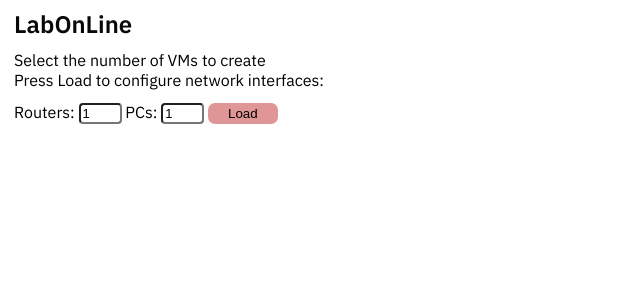
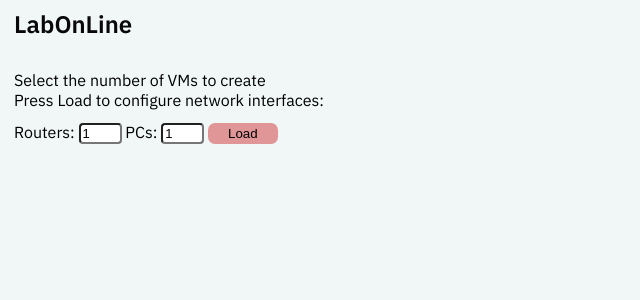
Before and after one commit to GeorgePr/labonline, a Flask app: page / in a window 1280 px wide. Shown: the top 300 px of the page, without its empty margins (0-640 px from the left). Run offline with Flask 2, Linux system fonts and the light colour scheme; some libraries are stand-ins or nearby versions.

Commit message:
[Frontend] Impoved algorithm which determines if a connection exists. Moved connection line CSS from inline to main.css. Optimized page layout (buttons, etc.)

```diff
--- a/static/css/main.css
+++ b/static/css/main.css
@@ -1,4 +1,5 @@
 body {
+	background-color: #f1f6f7;
 	margin-left: 14px;
 	font-family: "IBM Plex Sans", sans-serif;
 }
@@ -47,6 +48,10 @@ div[id^='circle'] {
 	border-radius: 13px;
 	display: inline-block;
 	box-shadow: 0 0 1px 0.5px #9b9b9b;
+}
+
+#createnew {
+	padding-top: 20px;
 }
 
 #load, #load_interface, #resetPosition, #removeAll, #dhcp {
@@ -183,3 +188,13 @@ div[id^='circle'] {
 	color: #4e4e4e;
 	text-shadow: 0 5px #4e4e4e, 0 10px #4e4e4e, 5px 0 #4e4e4e, 5px 5px #4e4e4e, 5px 10px #4e4e4e, 10px 0 #4e4e4e, 10px 5px #4e4e4e, 10px 10px #4e4e4e;
 }
+
+div[id^='line_'] {
+	position: absolute;
+	background-color: teal;
+	line-height: 1px;
+	padding: 0px;
+	margin: 0px;
+	height: 4px;
+	z-index: -1;
+}
--- a/templates/base.html
+++ b/templates/base.html
@@ -58,7 +58,7 @@
 				{% endfor %}
 			</div>
 		</div>
-		{% endfor %}
+	{% endfor %}
 </div>
 <div id="pcs">
 	{% for p in range(session['active_pc']|length): %}
@@ -122,10 +122,19 @@
 {% block body %}{% endblock %}
 
 {% if session['active_r'] != [] or session['active_pc'] != [] %}
+<button type="submit" id="resetPosition" onclick="resetPosition()">Reset position</button>
+<form action="{{ url_for('domains_cleanup') }}">
+	<button type="submit" id="removeAll" onclick="deleteCookies()">Remove all</button>
+</form>
+{% endif %}
+
+{% if session['active_r'] != [] or session['active_pc'] != [] %}
 	<form action="{{ url_for('leases') }}">
 		<button type="submit" id="dhcp">DHCP Leases</button>
 	</form>
 {% endif %}
+
+{% block createnew %}{% endblock %}
 
 <script>
 	$(".draggable").draggable({
@@ -163,6 +172,7 @@
 		}
 		for (var i = 0; i < active_pc_json.length; i++) {
 			var exists = getCookie(active_pc_json[i])
+
 			if (!exists) {
 				document.cookie = active_pc_json[i] + '=' + JSON.stringify(initial_position);
 			} else {
@@ -188,10 +198,15 @@
 				interfaces.push(allInterfaces[i].concat(allInterfaces[j]));
 			}
 		}
+		console.log(active_r_json.length);
+		if (active_r_json === []) {
+			console.log('no routers');
+		}
 
 		for (const[i, interface] of interfaces.entries()) {
 			var setOf = new Set(interface);
-			if (setOf.size !== interface.length) {
+			if (setOf.size !== interface.length && !interface.includes('NAT') && ((active_r_json.length !== 0 && (devices[i][0][0] !== 'P' || devices[i][1][0] !== 'P')) || (active_r_json.length === 0 && (devices[i][0][0] == 'P' || devices[i][1][0] == 'P')))) {
+				console.log(devices[i][0][0]);
 				var div1 = document.getElementById(devices[i][0]);
 				var div2 = document.getElementById(devices[i][1]);
 				connect(div1, div2);
@@ -224,9 +239,9 @@
 		var cy = ((y1 + y2)/2) - (4/2);
 		var angle = Math.atan2((y1-y2),(x1-x2))*(180/Math.PI);
 
-		var line = "<div id='line_" + div1.id + "_" + div2.id + "' style='padding:0px; margin:0px; height: 2px; background-color: blue;"
-			+ "line-height:1px; position:absolute; left:" + cx + "px; top:" + cy + "px; width:"
-			+ length + "px; transform:rotate(" + angle + "deg); z-index: -1' />";
+		var line = "<div id='line_" + div1.id + "_" + div2.id + "' style='"
+			+ "left: " + cx + "px; top: " + cy + "px; width:"
+			+ length + "px; transform: rotate(" + angle + "deg);' />";
 		$(div1).after(line);
 	}
 
@@ -250,5 +265,4 @@
 			document.cookie = allCookies[i] + "=;expires=" + new Date(0).toUTCString();
 		}
 	}
-
 </script>
--- a/templates/created.html
+++ b/templates/created.html
@@ -17,9 +17,4 @@
 {% endif %}
 <br />
 
-<button type="submit" id="resetPosition" onclick="resetPosition()">Reset position</button>
-<form action="{{ url_for('domains_cleanup') }}">
-	<button type="submit" id="removeAll" onclick="deleteCookies()">Remove all</button>
-</form>
-
 {% endblock %}
--- a/templates/index.html
+++ b/templates/index.html
@@ -5,13 +5,10 @@
 {% endblock %}
 
 
-{% block body %}
+{% block createnew %}
+<div id="createnew">
 	<form method="POST">
 		<p1>Select the number of VMs to create</p1>
-	{% if session['active_r'] != [] or session['active_pc'] != [] %}
-		<p1>or <a href="{{ url_for('domains_cleanup') }}">remove</a> all domains</p1>
-	{% endif %}
-
 		<br />
 		<p1>Press Load to configure network interfaces:</p1>
 		<div id="new_vm_numbers">
@@ -28,6 +25,7 @@
 		<button type="button" id="load_interface" hidden="hidden">Load interface selection</button><br />
 		<input type="submit" hidden="hidden" id="submit" value="Submit">
 	</form><br />
+</div>
 
 
 <script>
```
Lines whose indentation alone changed are shown as unchanged.
